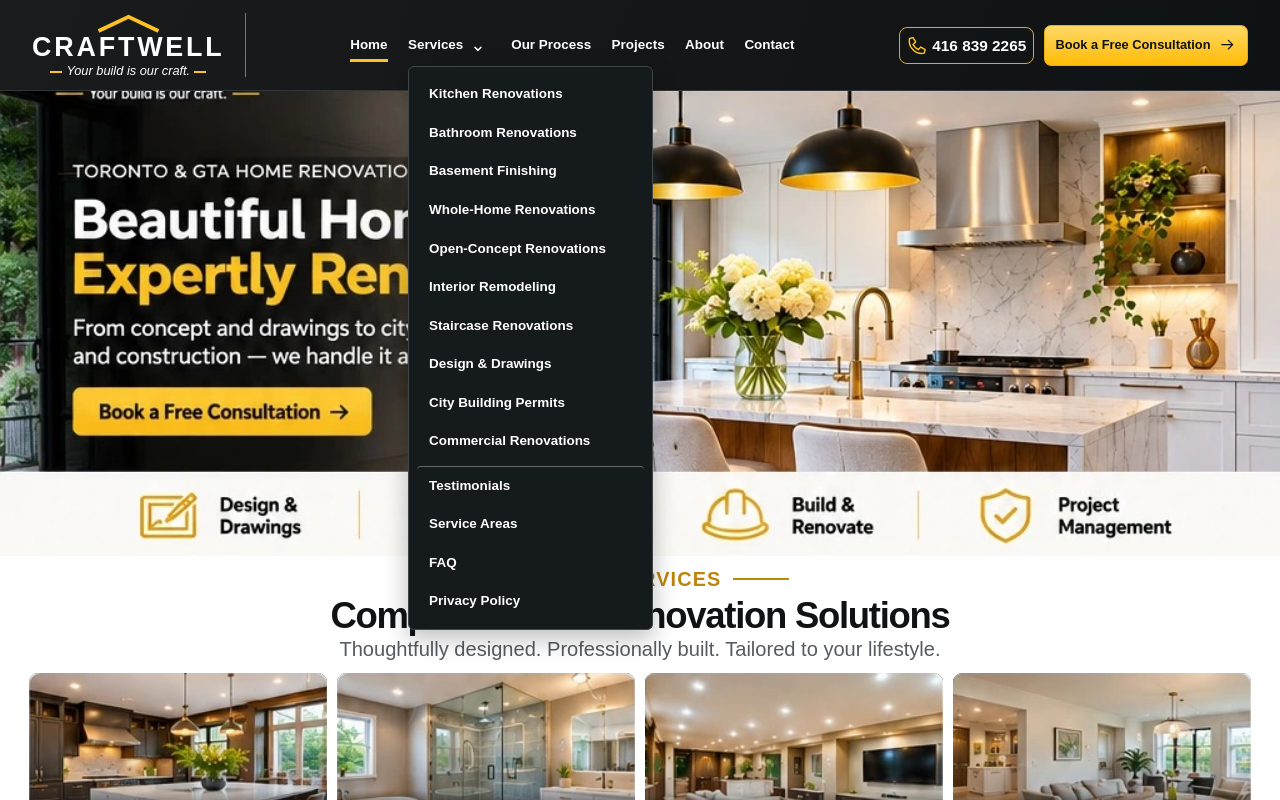
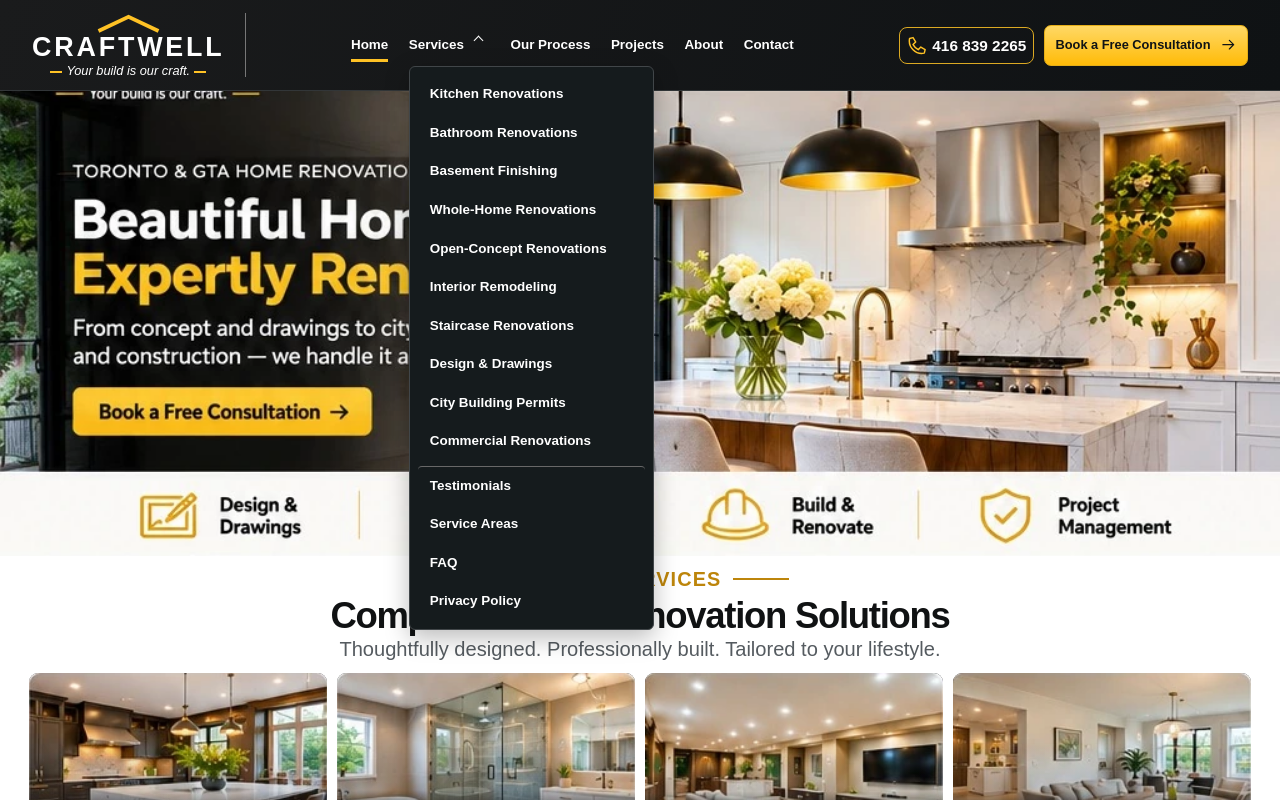
Before and after one commit to nmjp8989/orangeboard, a plain HTML site: page index.html in a window 1280 px wide. Both pictures are taken after a click on the button "Show service pages". Shown: the top 800 px of the page. Drawn offline with Linux system fonts and the light colour scheme.

Commit message:
Refine the Services dropdown chevron

```diff
--- a/assets/css/styles.css
+++ b/assets/css/styles.css
@@ -194,3 +194,34 @@ footer{padding-top:14px}
 /* Shared navigation on primary, service and city pages. */
 .site-header .dropdown { max-height: calc(100dvh - 80px); overflow-y: auto; }
 .site-header .dropdown .nav-secondary { border-top: 1px solid #686868; margin-top: 5px; }
+
+.site-header .drop-toggle {
+  display: inline-grid;
+  place-items: center;
+  width: 24px;
+  height: 32px;
+  padding: 0;
+  font-size: 0;
+  color: inherit;
+  border-radius: 4px;
+}
+.site-header .drop-toggle::before {
+  content: "";
+  width: 6px;
+  height: 6px;
+  border: solid currentColor;
+  border-width: 0 1.5px 1.5px 0;
+  transform: translateY(-2px) rotate(45deg);
+}
+.site-header .nav-drop.open .drop-toggle::before {
+  transform: translateY(2px) rotate(225deg);
+}
+@media (hover: hover) {
+  .site-header .drop-toggle:hover { color: var(--yellow); }
+}
+@media (min-width: 961px) {
+  .site-header .nav-drop:is(:hover, :focus-within) .drop-toggle::before { transform: translateY(2px) rotate(225deg); }
+}
+@media (max-width: 960px) {
+  .site-header .drop-toggle { width: 44px; height: 44px; }
+}
```
